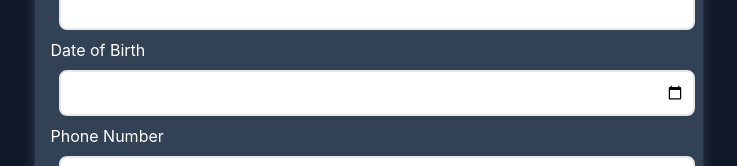
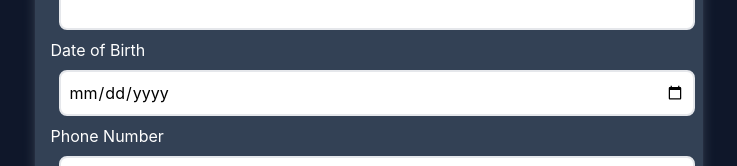
Before and after one commit to yogeshbhutkar/react-for-all, a React (Create React App) app: page / in a window 1280 px wide. Shown: the part 407-573 px from the top of the page, without its empty margins (271-1008 px from the left). Built offline with nearby package versions, Linux system fonts and the light colour scheme.

Commit message:
fixed text not visible

```diff
--- a/src/App.tsx
+++ b/src/App.tsx
@@ -20,7 +20,7 @@ function App() {
           <div key={field.id}>
             <label>{field.label}</label>
             <input
-              className="border-2 border-gray-200 rounded-lg p-2 m-2 w-full"
+              className="border-2 text-black border-gray-200 rounded-lg p-2 m-2 w-full"
               type={field.type}
             />
           </div>
```
